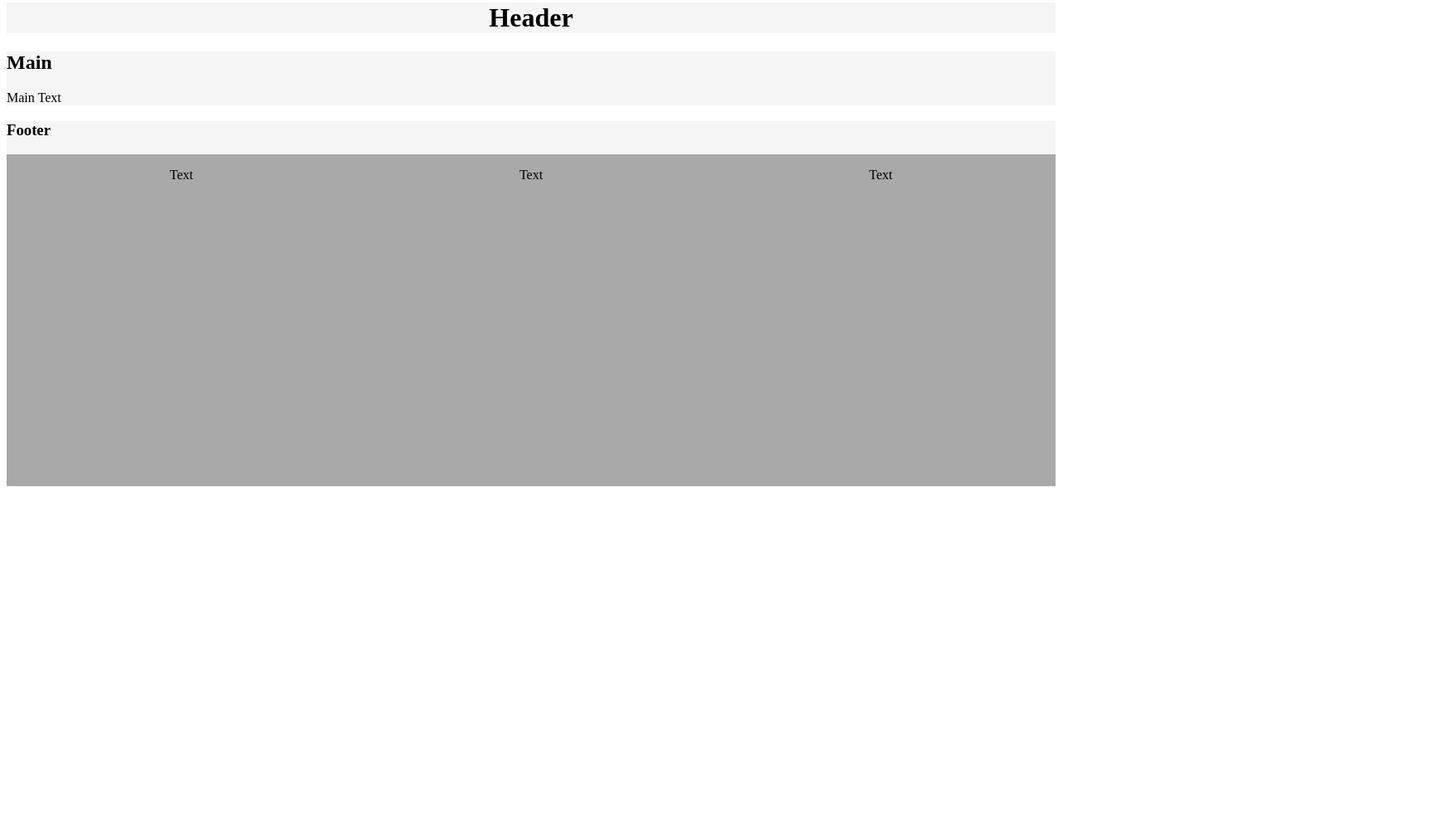
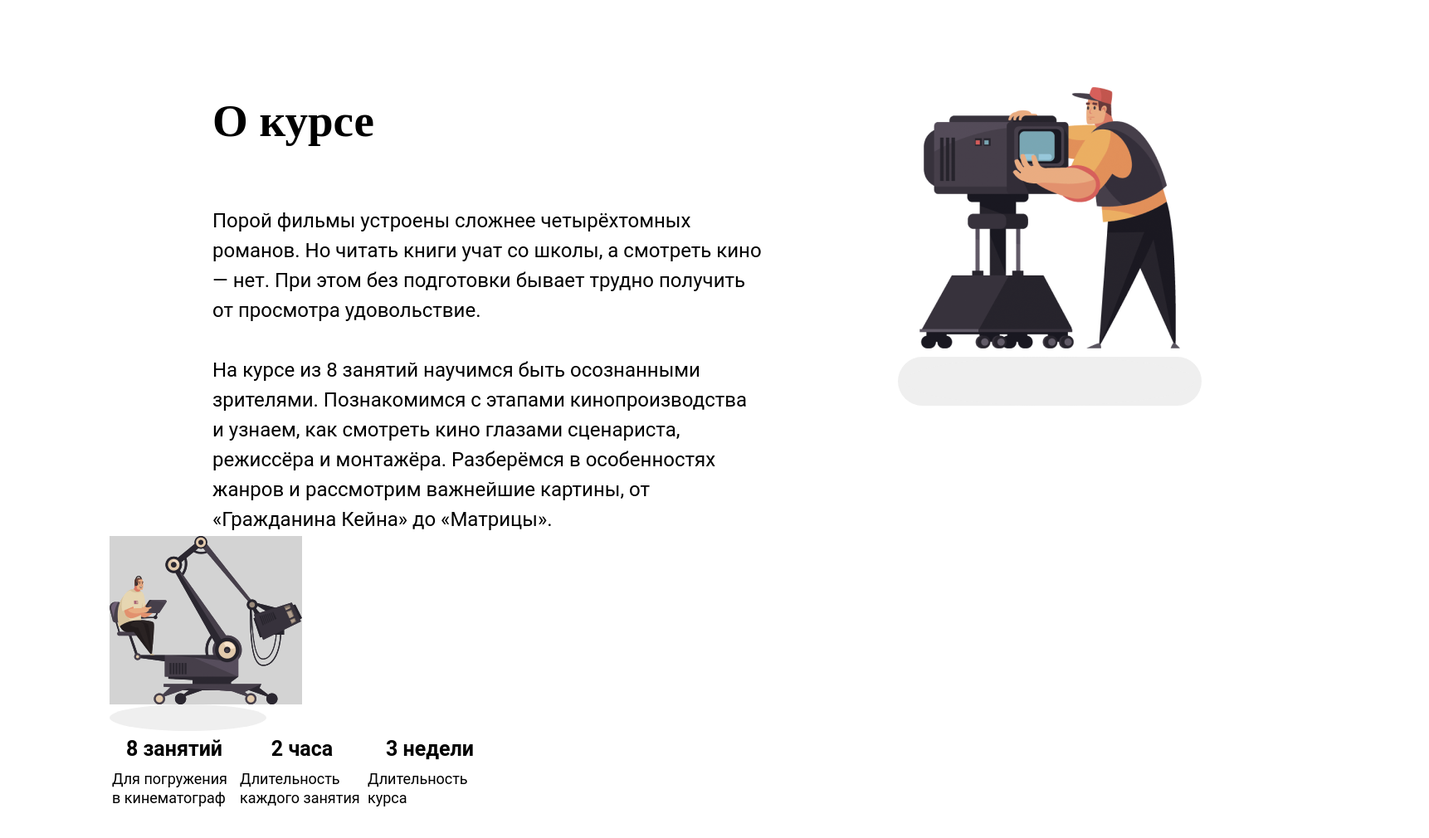
Before and after one commit to 10-Web-Pro/Typescript-L1, a plain HTML site: page index.html in a window 1280 px wide. Shown: the part 18-1028 px from the top of the page at 83% size, 1722 px wide, since content can reach past the window. Before the commit the page ends 800 px from the top, so only its background shows below. Drawn offline with Linux system fonts and the light colour scheme.

Commit message:
Added Files

```diff
--- a/index.html
+++ b/index.html
@@ -6,26 +6,60 @@
         <link rel="stylesheet" href="./style.css">
     </head>
     <body>
-        <header>
-            <h1>Header</h1>
-        </header>
-        <main>
-            <h2>Main</h2>
-            <p>Main Text</p>
-        </main>
-        <footer>
-            <h3>Footer</h3>
-            <div class="dc">
-                <div class="dcont">
-                    <p>Text</p>
+        <div class="div1">
+            <div>
+                <h1>О курсе</h1>
+                <p>Порой фильмы устроены сложнее четырёхтомных романов. Но читать книги учат со школы, а смотреть кино — нет. При этом без подготовки бывает трудно получить от просмотра удовольствие.<br><br>
+                    На курсе из 8 занятий научимся быть осознанными зрителями. Познакомимся с этапами кинопроизводства и узнаем, как смотреть кино глазами сценариста, режиссёра и монтажёра. Разберёмся в особенностях жанров и рассмотрим важнейшие картины, от «Гражданина Кейна» до «Матрицы».</p>
+            </div>
+            <div>
+                <div>
+                    <img class="img1" src="_1 1.png" alt="_1 1">
                 </div>
-                <div class="dcont">
-                    <p>Text</p>
+                <svg class="ellipse1" xmlns="http://www.w3.org/2000/svg" width="189" height="32" viewBox="0 0 189 32" fill="none">
+                    <ellipse cx="94.5" cy="16" rx="94.5" ry="16" fill="#EFEFEF"/>
+                </svg>
+            </div>
+        </div>
+        <div>
+            <div>
+                <div class="div2">
+                    <img class="img2" src="photo 1.png" alt="photo 1">
+                    <svg class="ellipse2" xmlns="http://www.w3.org/2000/svg" width="189" height="32" viewBox="0 0 189 32" fill="none">
+                        <ellipse cx="94.5" cy="16" rx="94.5" ry="16" fill="#EFEFEF"/>
+                    </svg>
                 </div>
-                <div class="dcont">
-                    <p>Text</p>
+                <div>
+                    <table>
+                        <thead>
+                            <tr>
+                                <th>
+                                    8 занятий
+                                </th>
+                                <th>
+                                    2 часа
+                                </th>
+                                <th>
+                                    3 недели
+                                </th>
+                            </tr>
+                        </thead>
+                        <tbody>
+                            <tr>
+                                <td>
+                                    Для погружения в кинематограф
+                                </td>
+                                <td>
+                                    Длительность каждого занятия
+                                </td>
+                                <td>
+                                    Длительность курса
+                                </td>
+                            </tr>
+                        </tbody>
+                    </table>
                 </div>
             </div>
-        </footer>
+        </div>
     </body>
 </html>
--- a/style.css
+++ b/style.css
@@ -1,22 +1,79 @@
-header{
-    text-align: center;
-    background-color: whitesmoke;
+body{
+    width: 1440px;
+    height: 1046px;
+    background: #FFF;
+    padding: 91px 150px 173px 124px;
 }
-main{
-    background-color: whitesmoke;
+h1{
+    width: 365px;
+    height: 93px;
+    color: #000;
+    font-family: Roboto Slab;
+    font-size: 55px;
+    font-style: normal;
+    font-weight: 700;
+    line-height: 101.385%; /* 55.762px */
 }
-footer{
-    background-color: whitesmoke;
+p{
+    width: 662px;
+    height: 374px;
+    color: #000;
+    font-family: Roboto;
+    font-size: 24px;
+    font-style: normal;
+    font-weight: 400;
+    line-height: 150%; /* 36px */
 }
-.dc{
+.img1{
+    width: 314px;
+    height: 315px;
+    margin: 24px 0px 35px 190px;
+}
+.ellipse1{
+    width: 366px;
+    height: 59px;
+    border-radius: 366px;
+    background: #EFEFEF;
+    position: relative;
+    bottom: 29px;
+    margin: 0px 0px 6px 164px;
+}
+.img2{
+    width: 232px;
+    height: 203px;
+    background: url("photo 1.png"), lightgray 50% / cover no-repeat;
+}
+.ellipse2{
+    width: 189px;
+    height: 32px;
+    fill: #EFEFEF;
+}
+th{
+    width: 150px;
+    height: 39px;
+    color: #000;
+    font-family: Roboto;
+    font-size: 25px;
+    font-style: normal;
+    font-weight: 700;
+    line-height: 130%; /* 32.5px */
+}
+td{
+    width: 150px;
+    height: 39px;
+    color: #000;
+    font-family: Roboto;
+    font-size: 18px;
+    font-style: normal;
+    font-weight: 400;
+    line-height: 130%; /* 23.4px */
+}
+.div1{
     display: flex;
     flex-direction: row;
-    justify-content: space-around;
+    justify-self: center;
 }
-.dcont{
-    background-color: darkgray;
-    width: 500px;
-    height: 400px;
-    flex-wrap: wrap;
-    text-align: center;
+.div2{
+    display: flex;
+    flex-direction: column;
 }
```
Also changed, not shown: _1 1.png (added), photo 1.png (added).
